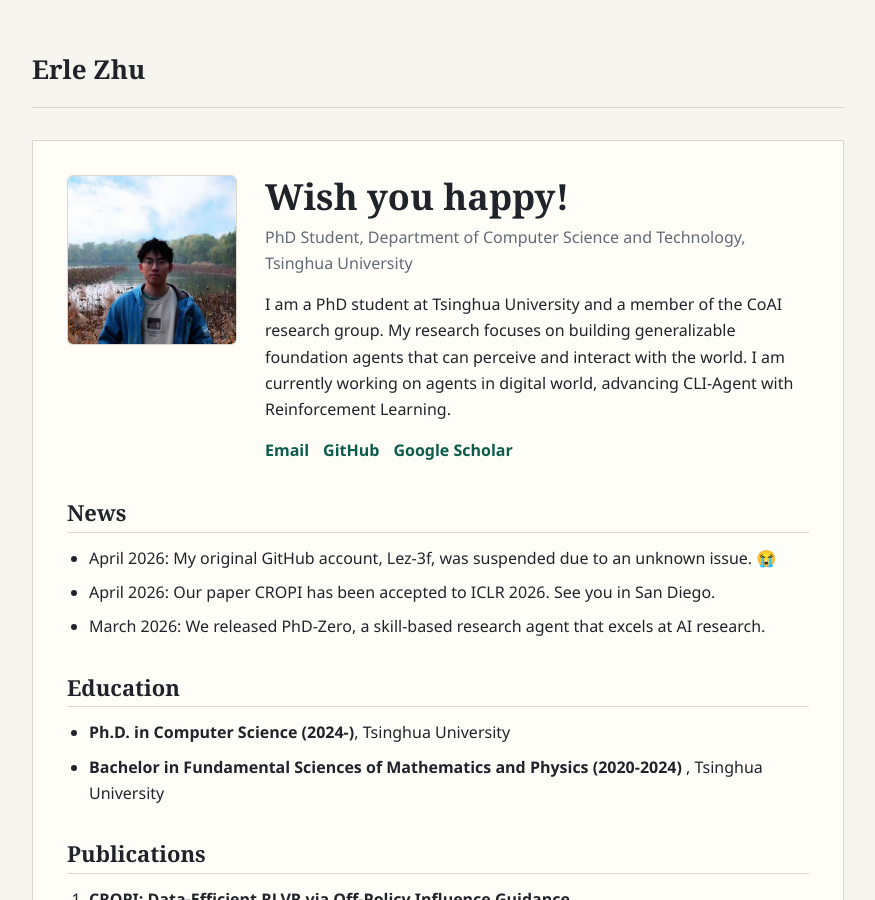
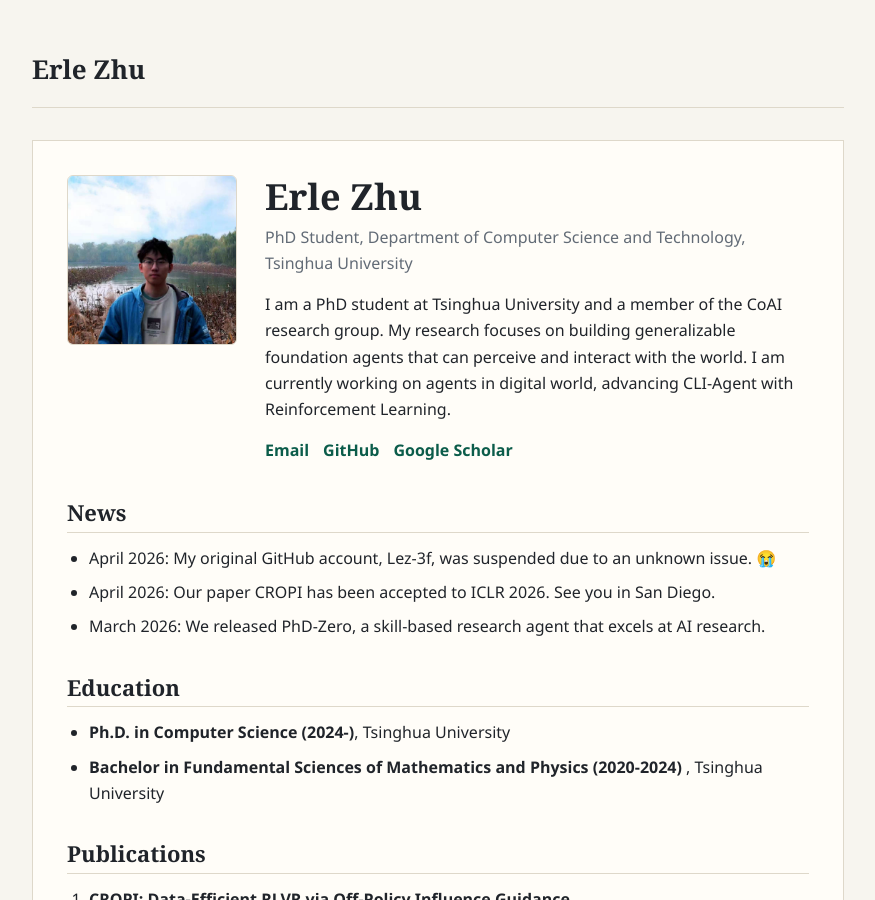
Before and after one commit to erlezhu02/erlezhu02.github.io, a Jekyll site: the page built from index.md, in a window 1280 px wide and 900 px high. Shown: the whole window, without its empty margins (202-1077 px from the left). Built offline with Jekyll 4.4.1, drawn with Linux system fonts in a browser that asks for light colours.

Commit message:
Refine homepage profile header

```diff
--- a/index.md
+++ b/index.md
@@ -3,9 +3,9 @@ title: Erle Zhu's Homepage
 ---
 
 <section class="profile">
-  <img class="profile-photo" src="{{ '/assets/images/profile.jpg' | relative_url }}" alt="Wish you happy all the time!">
+  <img class="profile-photo" src="{{ '/assets/images/profile.jpg' | relative_url }}" alt="Erle Zhu">
   <div>
-    <h1>Wish you happy!</h1>
+    <h1>Erle Zhu</h1>
     <p class="subtitle">PhD Student, Department of Computer Science and Technology, Tsinghua University</p>
     <p class="bio">
       I am a PhD student at Tsinghua University and a member of the CoAI research group.
```
